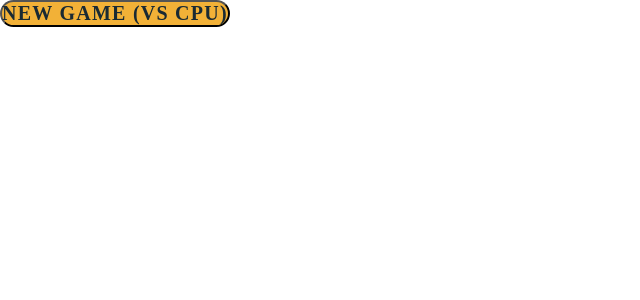
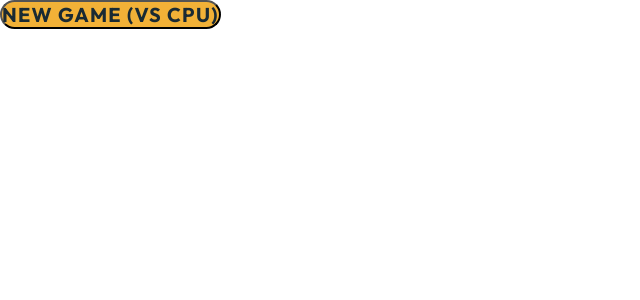
Before and after one commit to yosephwinata/tic-tac-toe, a React (Vite) app: page / in a window 1280 px wide. Shown: the top 300 px of the page, without its empty margins (0-640 px from the left). Built offline with nearby package versions, Linux system fonts and the light colour scheme.

Commit message:
Fix global google fonts import

```diff
--- a/package.json
+++ b/package.json
@@ -12,6 +12,7 @@
   "dependencies": {
     "react": "^18.2.0",
     "react-dom": "^18.2.0",
+    "react-helmet-async": "^2.0.4",
     "styled-components": "^6.1.8"
   },
   "devDependencies": {
--- a/src/App.tsx
+++ b/src/App.tsx
@@ -1,13 +1,28 @@
+import { Helmet, HelmetProvider } from "react-helmet-async";
 import MainMenu from "./pages/MainMenu.tsx";
 import GlobalStyles from "./styles/GlobalStyles.ts";
 
-function App() {
+const App: React.FC = () => {
   return (
-    <>
+    <HelmetProvider>
+      <Helmet>
+        {/* Preconnect to Google Fonts */}
+        <link rel="preconnect" href="https://fonts.googleapis.com" />
+        <link
+          rel="preconnect"
+          href="https://fonts.gstatic.com"
+          crossOrigin="anonymous"
+        />
+        {/* Google Fonts link for 'Outfit' font */}
+        <link
+          href="https://fonts.googleapis.com/css2?family=Outfit:wght@500;700&display=swap"
+          rel="stylesheet"
+        />
+      </Helmet>
       <GlobalStyles />
       <MainMenu />
-    </>
+    </HelmetProvider>
   );
-}
+};
 
 export default App;
--- a/src/main.tsx
+++ b/src/main.tsx
@@ -1,9 +1,12 @@
 import React from "react";
 import ReactDOM from "react-dom/client";
+import { HelmetProvider } from "react-helmet-async";
 import App from "./App.tsx";
 
 ReactDOM.createRoot(document.getElementById("root")!).render(
   <React.StrictMode>
-    <App />
+    <HelmetProvider>
+      <App />
+    </HelmetProvider>
   </React.StrictMode>
 );
--- a/src/styles/GlobalStyles.ts
+++ b/src/styles/GlobalStyles.ts
@@ -1,8 +1,6 @@
 import { createGlobalStyle } from "styled-components";
 
 const GlobalStyles = createGlobalStyle`
-@import url('https://fonts.googleapis.com/css2?family=Outfit:wght@500;700&display=swap');
-
 /* Section 1: Global variables */
 :root{
   --color-cyan: #31C3BD;
@@ -192,6 +190,9 @@ img {
 }
 
 /* Section 3: Project-specific global styles */
+body {
+  font-family: 'Outfit', sans-serif;
+}
 `;
 
 export default GlobalStyles;
```
Also changed, not shown: 1 other file (tests, documents, lock files or other folders).
